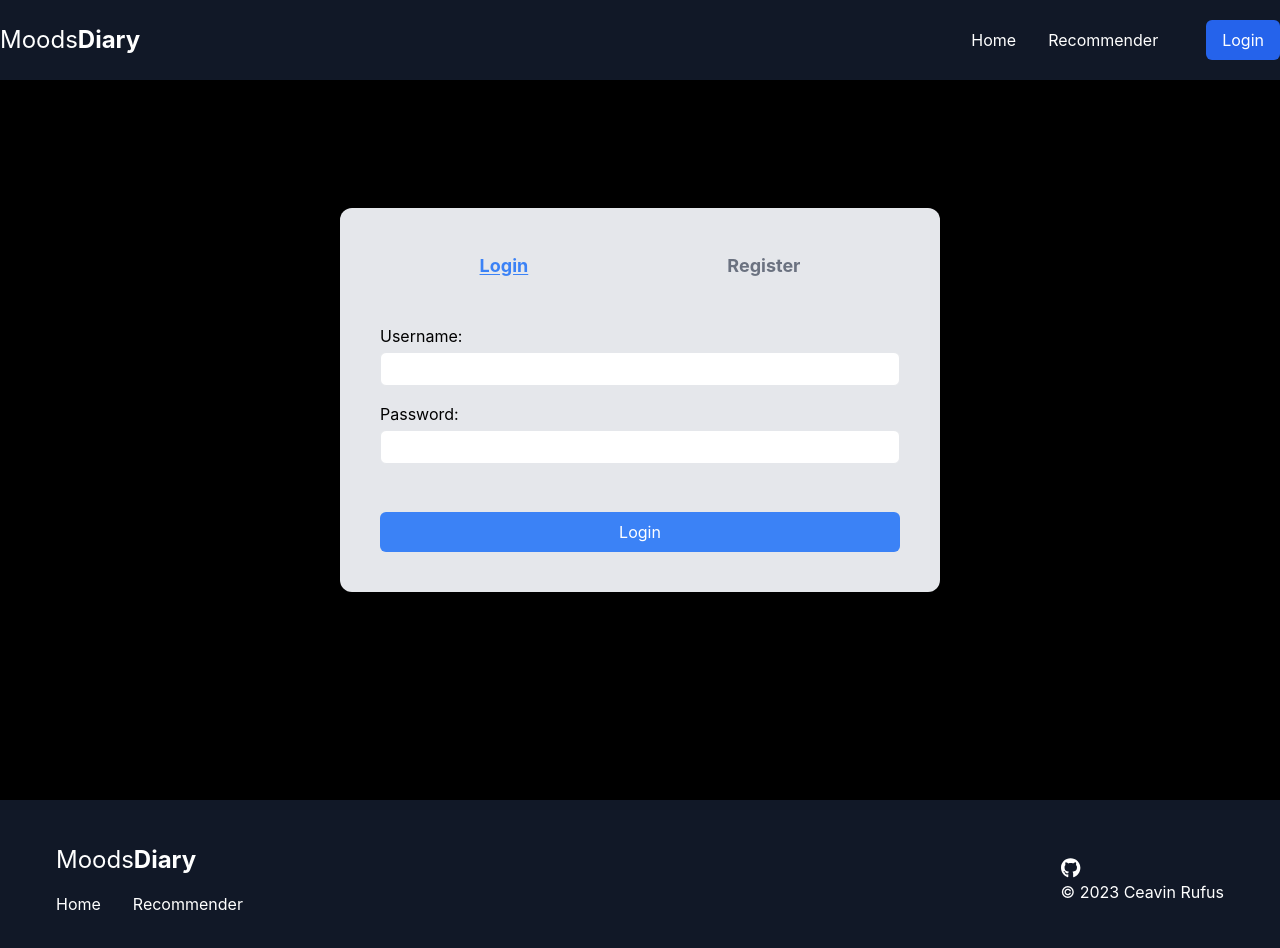
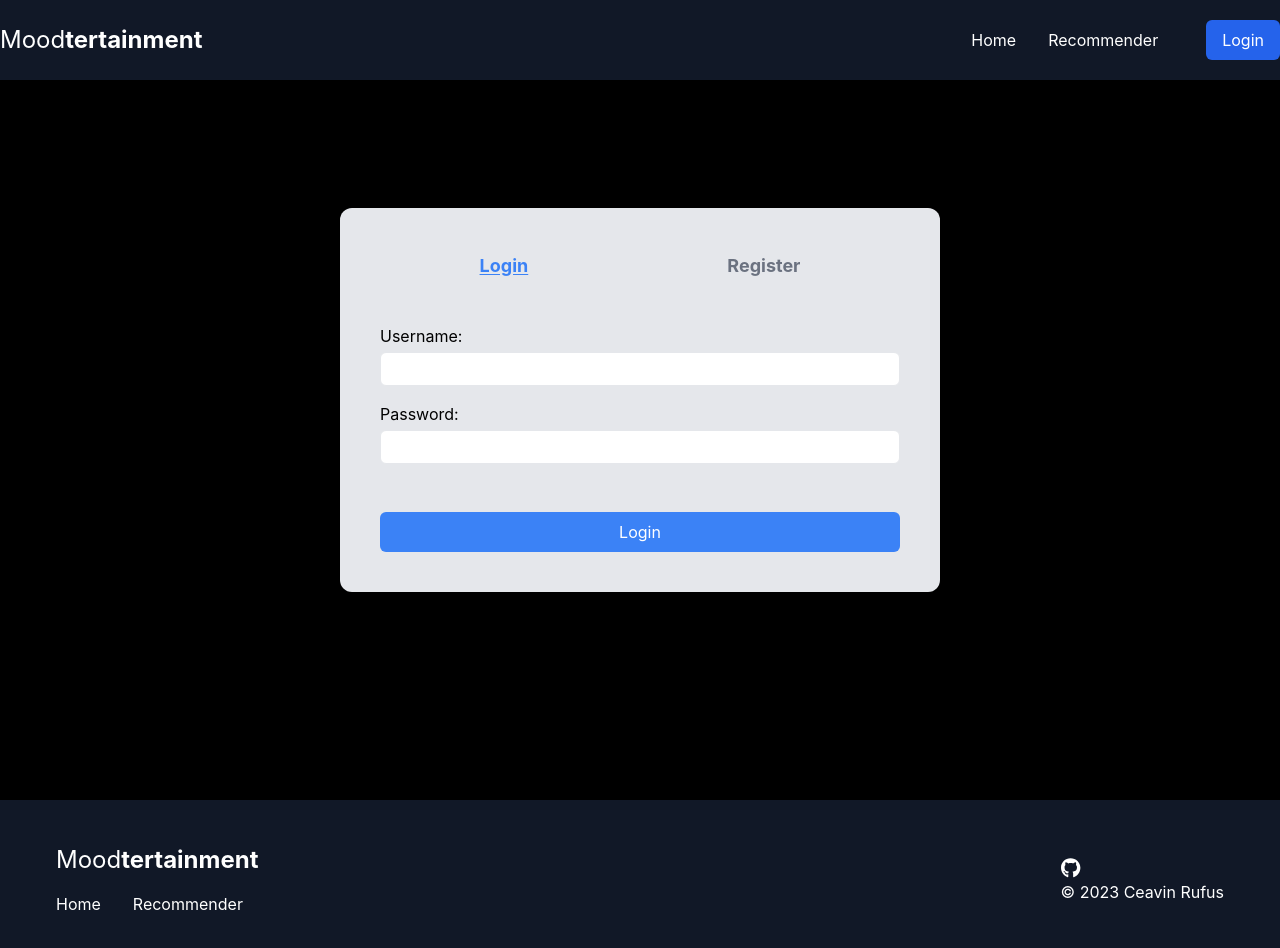
Before and after one commit to ceavinrufus/mood-based-recommender, a React (Create React App) app: page /auth in a window 1280 px wide. Shown: the top 948 px of the page. Built offline with nearby package versions, Linux system fonts and the light colour scheme.

Commit message:
style: change title

```diff
--- a/public/index.html
+++ b/public/index.html
@@ -24,7 +24,7 @@
       work correctly both with client-side routing and a non-root public URL.
       Learn how to configure a non-root public URL by running `npm run build`.
     -->
-    <title>MoodsDiary</title>
+    <title>Moodtertainment</title>
   </head>
   <body>
     <noscript>You need to enable JavaScript to run this app.</noscript>
--- a/src/components/Footer.jsx
+++ b/src/components/Footer.jsx
@@ -7,7 +7,7 @@ const Footer = () => {
     <footer className="bg-gray-900 text-white flex h-40 items-center justify-between p-10">
       <div className="space-y-4">
         <h2 className="text-2xl px-4">
-          Moods<span className="font-bold">Diary</span>
+          Mood<span className="font-bold">tertainment</span>
         </h2>
         <div className="">
           <a
--- a/src/components/Navbar.jsx
+++ b/src/components/Navbar.jsx
@@ -36,7 +36,7 @@ const Navbar = () => {
     <nav className="bg-gray-900 text-white absolute w-full h-20 flex">
       <div className="container mx-auto py-4 flex justify-between items-center">
         <a href="/" className="text-2xl">
-          Moods<span className="font-bold">Diary</span>
+          Mood<span className="font-bold">tertainment</span>
         </a>
         <div className="flex gap-8 items-center">
           <div className="">
```
